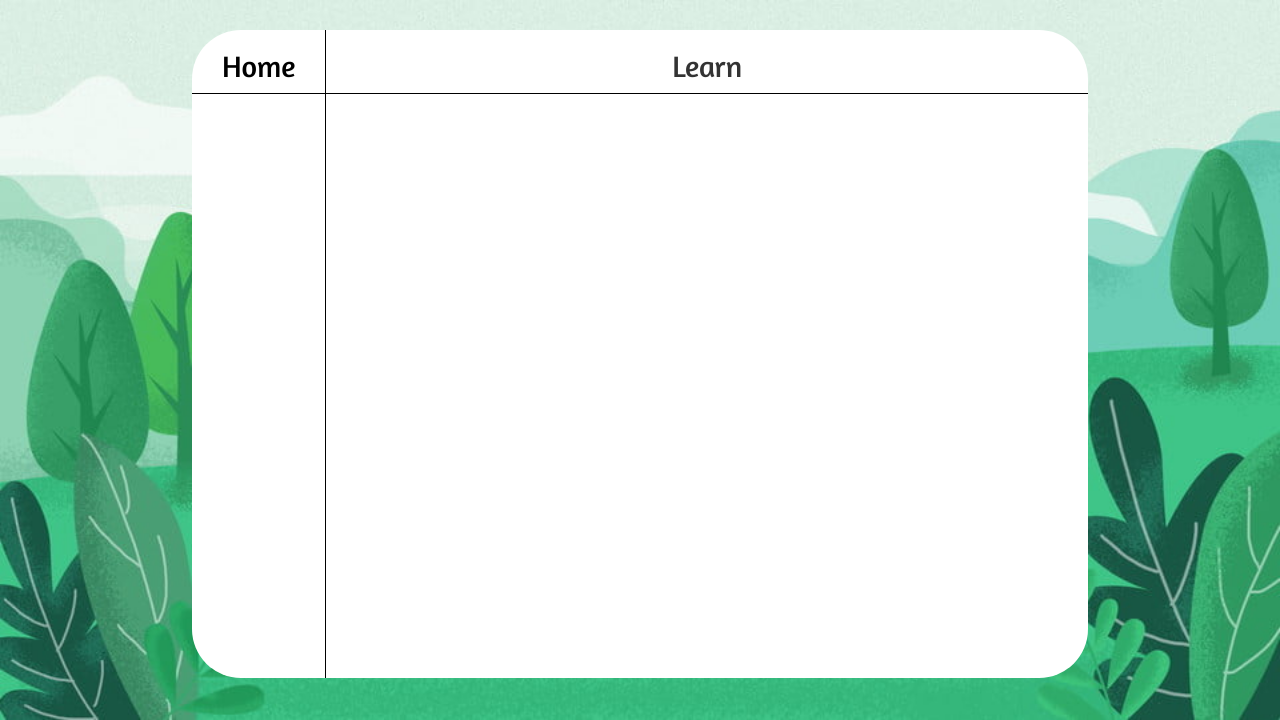
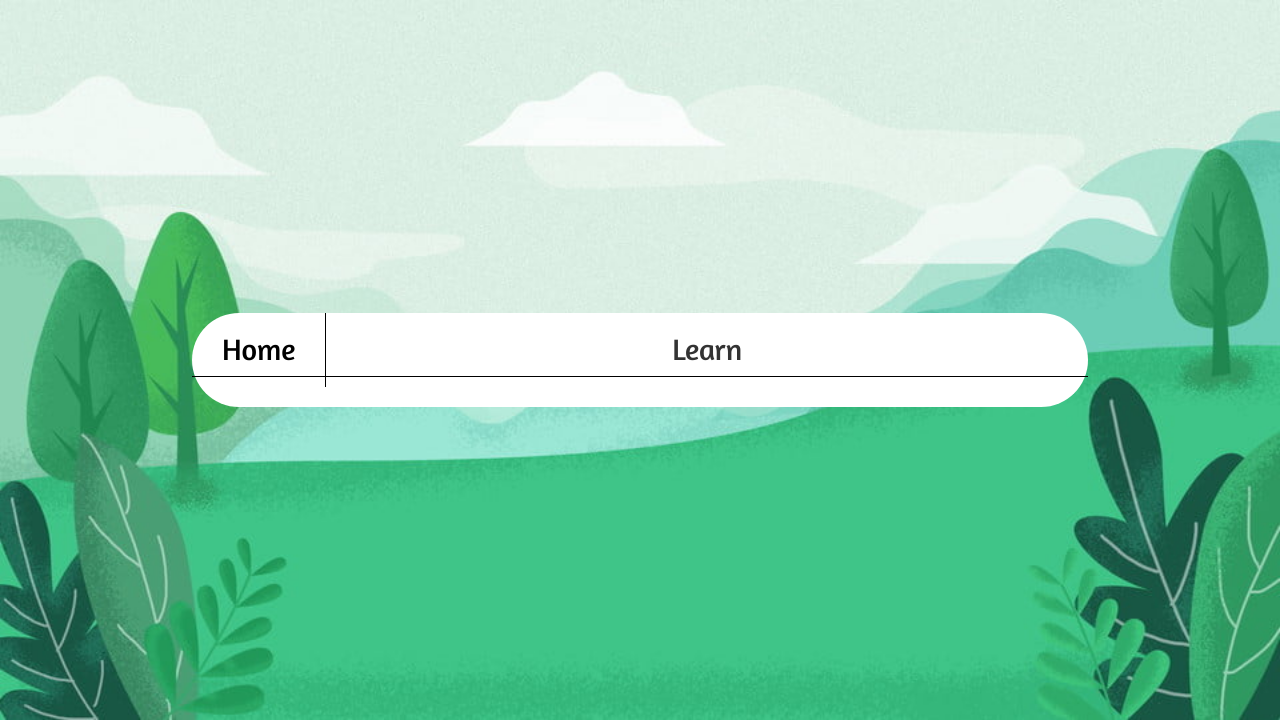
Before and after one commit to fwrhine/EcoAssist, a Flask app: page /learn in a window 1280 px wide. Shown: the part 95-815 px from the top of the page. Run offline with Flask 2, Linux system fonts and the light colour scheme; data that the repository does not hold is empty; parts of the project's set-up code (start-up, migrations or seed data) failed here and were passed over; some libraries are stand-ins or nearby versions.

Commit message:
Content container height now depends on height of content

```diff
--- a/services/web/project/static/css/main.css
+++ b/services/web/project/static/css/main.css
@@ -11,7 +11,7 @@ body, html {
 
 .background {
   background-image: url(../images/environmentalbackground.jpg);
-  height: 90%;
+  min-height: 90%;
   background-position: center;
   background-repeat: no-repeat;
   background-size: cover;
@@ -24,11 +24,13 @@ body, html {
 .content {
   background-color: #FFFFFF;
   width: 70%;
-  height: 90%;
+  min-height: 90%;
   margin-bottom: 1%;
   border-radius: 49px;
   display: inline-block;
   text-align: center;
+  margin-top: 20px;
+  margin-bottom: 20px;
 }
 
 /* Side menu */
```
